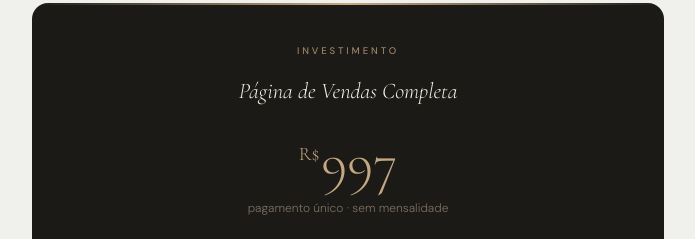
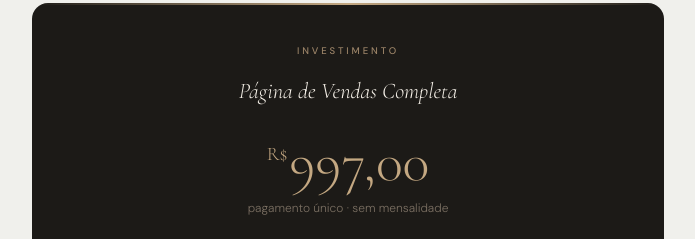
Before and after one commit to ViinySousa/proposta-bruna-ebook, a plain HTML site: page proposta.html in a window 1280 px wide. Shown: the part 1738-1977 px from the top of the page, without its empty margins (292-987 px from the left). Drawn offline with nearby package versions, Linux system fonts and the light colour scheme.

```diff
--- a/proposta.html
+++ b/proposta.html
@@ -251,7 +251,7 @@
   <div class="pricing-card">
     <span class="pricing-eyebrow">Investimento</span>
     <div class="pricing-title">Página de Vendas Completa</div>
-    <div class="pricing-amount"><small>R$</small>997</div>
+    <div class="pricing-amount"><small>R$</small>997,00</div>
     <div class="pricing-note">pagamento único · sem mensalidade</div>
     <div class="pricing-divider"></div>
     <div class="pricing-info">50% na aprovação · 50% na entrega</div>
```
